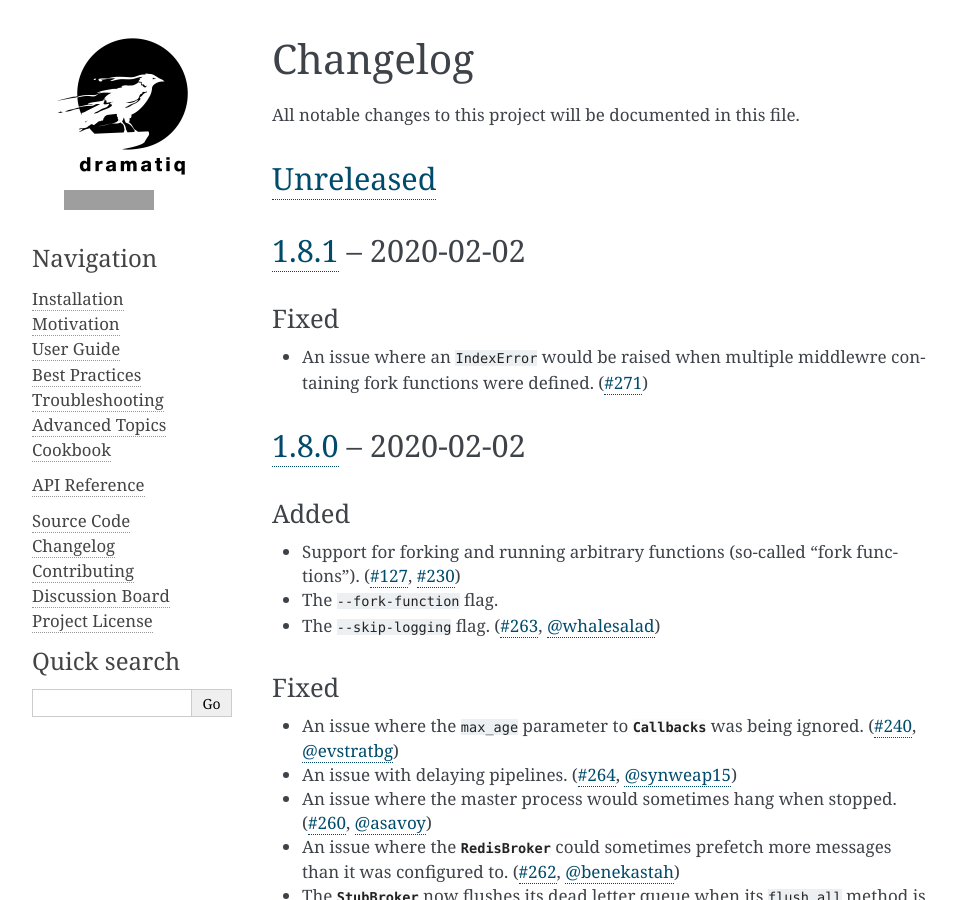
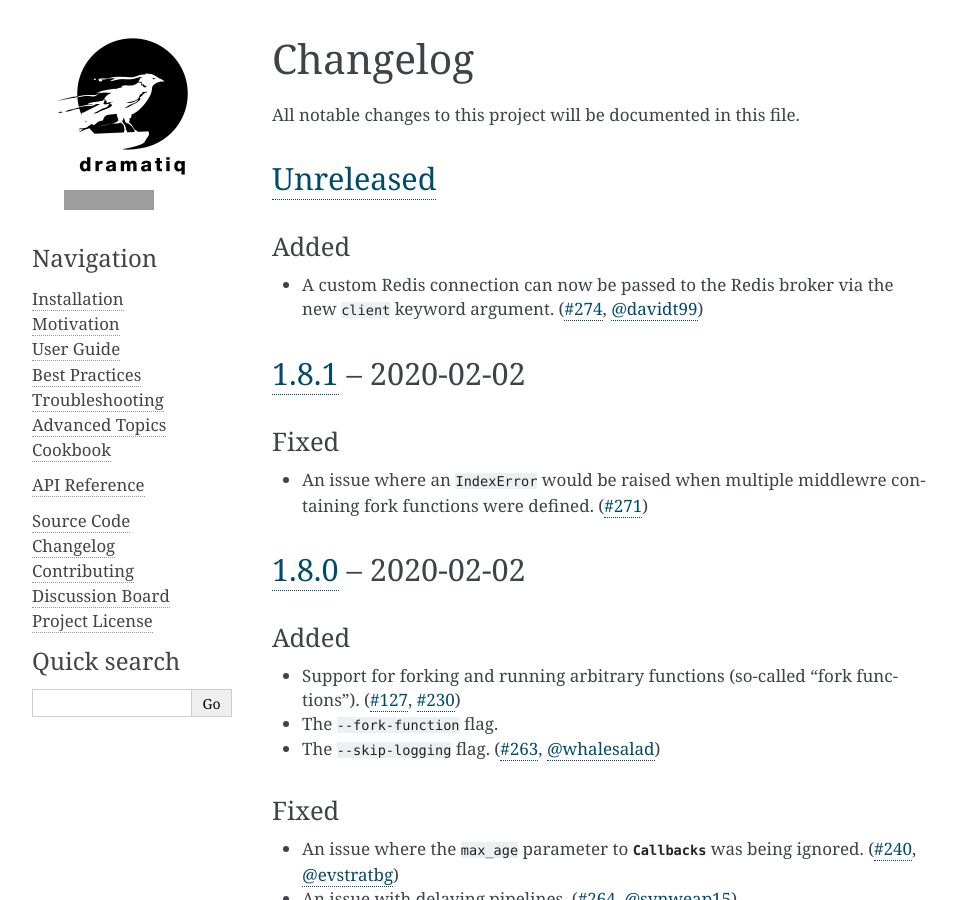
Before and after one commit to Bogdanp/dramatiq, a Sphinx documentation site: the page built from docs/source/changelog.rst, in a window 1280 px wide and 900 px high, cut to the strip 0-900 px from the top of the window. Shown: the whole strip, without its empty margins (148-1104 px from the left). Built offline with Sphinx 7.4.7, drawn with Linux system fonts in a browser that asks for light colours; grey boxes are pictures that could not be loaded.

Commit message:
doc: update changelog

```diff
--- a/docs/source/changelog.rst
+++ b/docs/source/changelog.rst
@@ -8,6 +8,15 @@ All notable changes to this project will be documented in this file.
 
 `Unreleased`_
 -------------
+
+Added
+^^^^^
+
+* A custom Redis connection can now be passed to the Redis broker via
+  the new ``client`` keyword argument.  (`#274`_, `@davidt99`_)
+
+.. _#274: https://github.com/Bogdanp/dramatiq/issues/274
+.. _@davidt99: https://github.com/davidt99
 
 `1.8.1`_ -- 2020-02-02
 ----------------------
```
